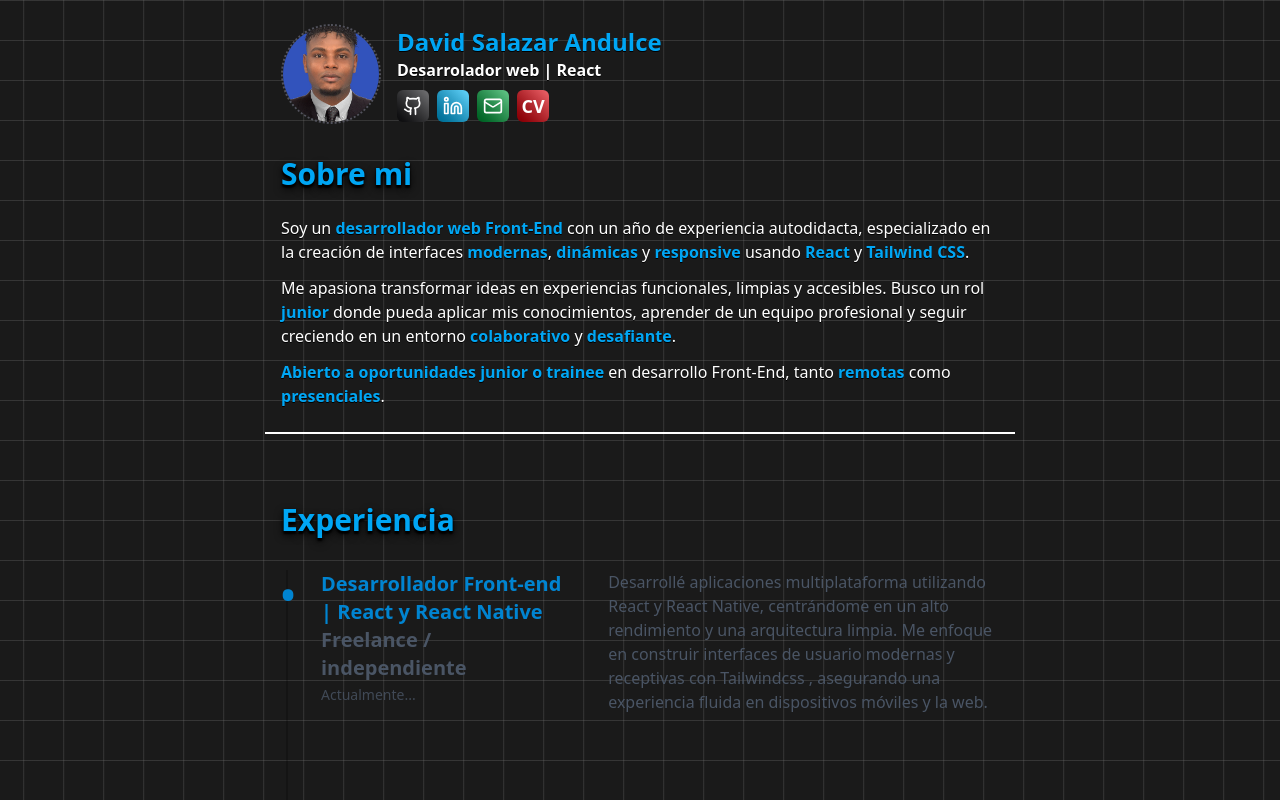
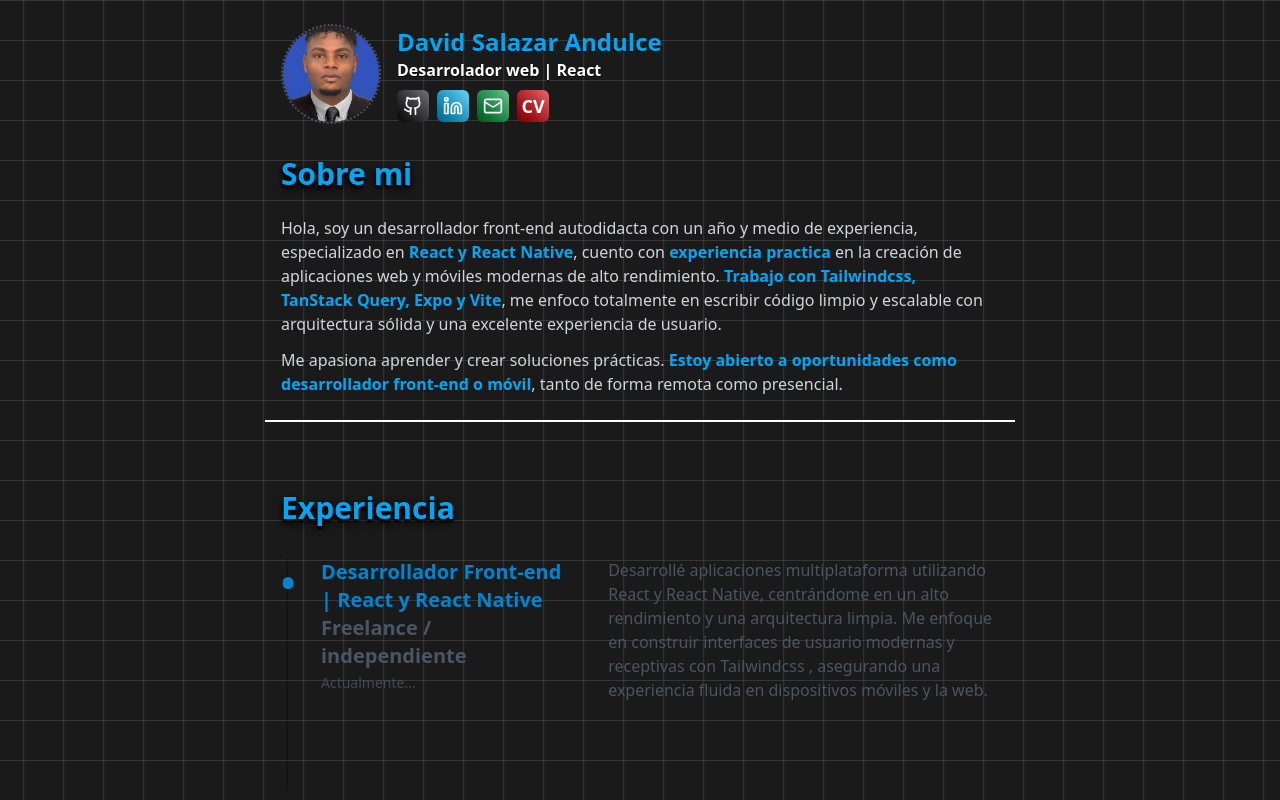
Before and after one commit to David-Sliren/Mi-Portafolio, a React (Vite) app: page / in a window 1280 px wide. Shown: the top 800 px of the page. Built offline with nearby package versions, Linux system fonts and the light colour scheme.

Commit message:
refactor(about): Actualizar contendo del about, obtimzar componente Resaltado.jsx

```diff
--- a/src/components/001 Plantillas/Parrafos.jsx
+++ b/src/components/001 Plantillas/Parrafos.jsx
@@ -1,10 +1,9 @@
-function Parrafos({
-  className = "text-white text-md text-shadow-2xs text-shadow-black",
-  children,
-}) {
+function Parrafos({ className = "", children }) {
   return (
     <>
-      <p className={`${className} transition duration-500 min-w-fit`}>
+      <p
+        className={`${className} text-gray-300 text-md transition duration-500 min-w-fit`}
+      >
         {children}
       </p>
     </>
--- a/src/components/001 Plantillas/Resaltado.jsx
+++ b/src/components/001 Plantillas/Resaltado.jsx
@@ -3,7 +3,7 @@ import React from "react";
 function Resaltado({ children }) {
   return (
     <>
-      <span className="text-sky-500 font-bold">{children}</span>
+      <strong className="text-sky-500">{children}</strong>
     </>
   );
 }
--- a/src/components/about me/AboutMe.jsx
+++ b/src/components/about me/AboutMe.jsx
@@ -9,28 +9,24 @@ function AboutMe() {
       <Plantilla1 title="Sobre mi">
         <article className="-mt-2 flex flex-col gap-3 md:pr-2">
           <Parrafos>
-            Soy un{" "}
-            <Resaltado desarrollador web Front-End>
-              desarrollador web Front-End
-            </Resaltado>{" "}
-            con un año de experiencia autodidacta, especializado en la creación
-            de interfaces <Resaltado>modernas</Resaltado>,{" "}
-            <Resaltado>dinámicas</Resaltado> y <Resaltado>responsive</Resaltado>{" "}
-            usando <Resaltado>React</Resaltado> y{" "}
-            <Resaltado>Tailwind CSS</Resaltado>.
-          </Parrafos>
-          <Parrafos>
-            Me apasiona transformar ideas en experiencias funcionales, limpias y
-            accesibles. Busco un rol <Resaltado>junior</Resaltado> donde pueda
-            aplicar mis conocimientos, aprender de un equipo profesional y
-            seguir creciendo en un entorno <Resaltado>colaborativo</Resaltado> y{" "}
-            <Resaltado>desafiante</Resaltado>.
+            Hola, soy un desarrollador front-end autodidacta con un año y medio
+            de experiencia, especializado en{" "}
+            <Resaltado>React y React Native</Resaltado>, cuento con{" "}
+            <Resaltado>experiencia practica</Resaltado> en la creación de
+            aplicaciones web y móviles modernas de alto rendimiento.{" "}
+            <Resaltado>
+              Trabajo con Tailwindcss, TanStack Query, Expo y Vite
+            </Resaltado>
+            , me enfoco totalmente en escribir código limpio y escalable con
+            arquitectura sólida y una excelente experiencia de usuario.
           </Parrafos>
 
           <Parrafos>
-            <Resaltado>Abierto a oportunidades junior o trainee</Resaltado> en
-            desarrollo Front-End, tanto <Resaltado>remotas</Resaltado> como{" "}
-            <Resaltado>presenciales</Resaltado>.
+            Me apasiona aprender y crear soluciones prácticas.{" "}
+            <Resaltado>
+              Estoy abierto a oportunidades como desarrollador front-end o móvil
+            </Resaltado>
+            , tanto de forma remota como presencial.
           </Parrafos>
         </article>
       </Plantilla1>
```
